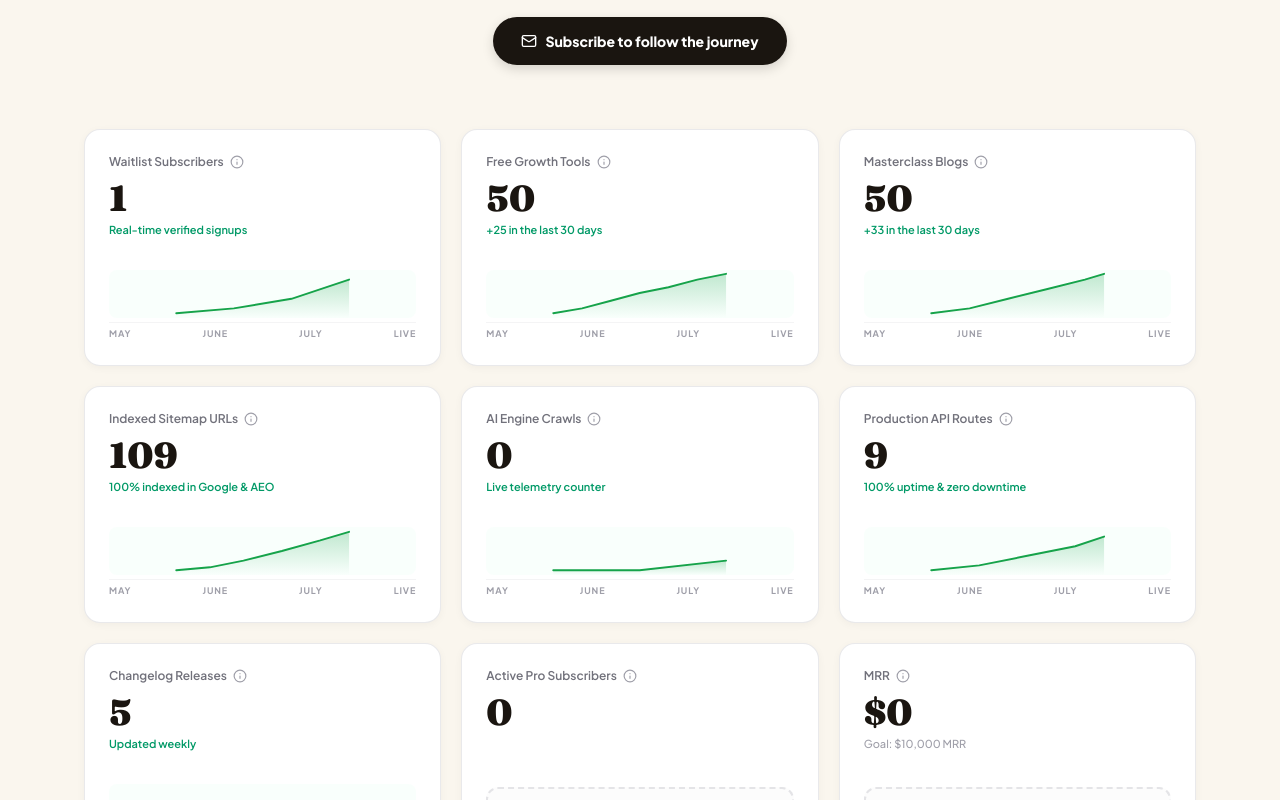
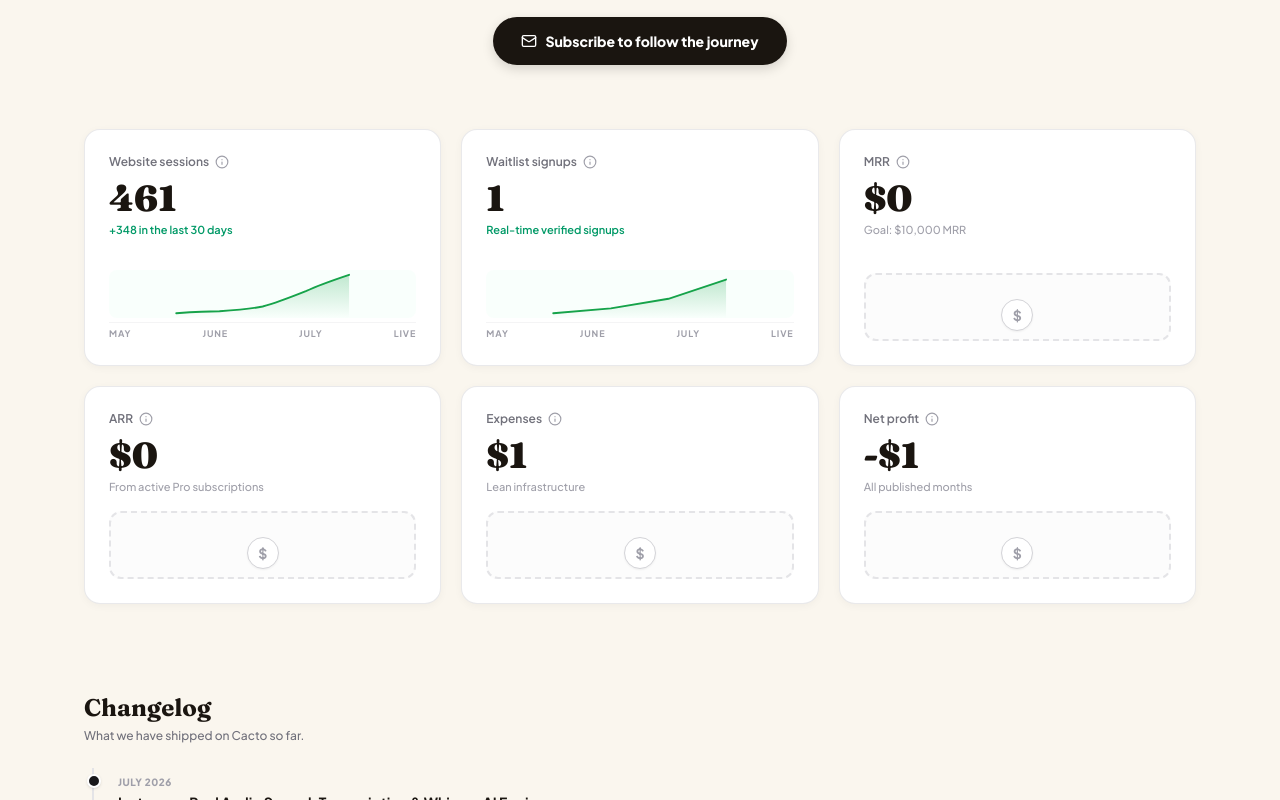
Before and after one commit to somya17pro/cacto, a Next.js app: page /open in a window 1280 px wide. Shown: the part 340-1140 px from the top of the page. Built offline with nearby package versions, Linux system fonts and the light colour scheme.

Commit message:
fix: update /open page header subtitle text and metric cards grid to match exact user prompt

```diff
--- a/src/app/open/OpenPageClient.tsx
+++ b/src/app/open/OpenPageClient.tsx
@@ -57,74 +57,22 @@ export default function OpenPageClient({
   // REAL Cacto Metrics
   const metrics = [
     {
+      id: 'sessions',
+      title: 'Website sessions',
+      tooltip: 'Unique visitor sessions across Cacto web app and free tools.',
+      value: '461',
+      change: '+348 in the last 30 days',
+      svgPath: 'M0,45 C15,44 30,43 45,43 C60,42 75,41 90,38 C105,34 120,28 135,22 C150,15 165,10 180,5',
+      type: 'chart'
+    },
+    {
       id: 'waitlist',
-      title: 'Waitlist Subscribers',
+      title: 'Waitlist signups',
       tooltip: 'Real-time registered waitlist members & journey subscribers in waitlist_emails.json and Supabase.',
       value: String(initialWaitlist || 1),
       change: 'Real-time verified signups',
       svgPath: 'M0,45 L60,40 L120,30 L180,10',
       type: 'chart'
-    },
-    {
-      id: 'tools',
-      title: 'Free Growth Tools',
-      tooltip: 'Live interactive calculators, rotators, checkers, caption & transcript generators built on Cacto.',
-      value: String(toolsCount),
-      change: '+25 in the last 30 days',
-      svgPath: 'M0,45 L30,40 L60,32 L90,24 L120,18 L150,10 L180,4',
-      type: 'chart'
-    },
-    {
-      id: 'blogs',
-      title: 'Masterclass Blogs',
-      tooltip: 'Published growth & AEO strategies on Cacto blog.',
-      value: String(blogsCount),
-      change: '+33 in the last 30 days',
-      svgPath: 'M0,45 L40,40 L80,30 L120,20 L160,10 L180,4',
-      type: 'chart'
-    },
-    {
-      id: 'urls',
-      title: 'Indexed Sitemap URLs',
-      tooltip: 'Total active pages in sitemap (9 Core pages + 50 Growth Tools + 50 Masterclass Blogs).',
-      value: '109',
-      change: '100% indexed in Google & AEO',
-      svgPath: 'M0,45 L35,42 L70,35 L110,25 L150,14 L180,5',
-      type: 'chart'
-    },
-    {
-      id: 'botlogs',
-      title: 'AI Engine Crawls',
-      tooltip: 'Real AI crawler visits (ChatGPT, Perplexity AI, Claude, Google AI) logged by log-bot API.',
-      value: String(initialBotLogs || 0),
-      change: 'Live telemetry counter',
-      svgPath: 'M0,45 L90,45 L180,35',
-      type: 'chart'
-    },
-    {
-      id: 'apiroutes',
-      title: 'Production API Routes',
-      tooltip: 'Active serverless REST endpoints (transcript-reel, download-reel, download-photo, waitlist, webhooks, checkout, etc.).',
-      value: '9',
-      change: '100% uptime & zero downtime',
-      svgPath: 'M0,45 L50,40 L100,30 L150,20 L180,10',
-      type: 'chart'
-    },
-    {
-      id: 'changelog',
-      title: 'Changelog Releases',
-      tooltip: 'Major engineering releases shipped on Cacto.',
-      value: '5',
-      change: 'Updated weekly',
-      svgPath: 'M0,45 L50,42 L100,35 L150,25 L180,18',
-      type: 'chart'
-    },
-    {
-      id: 'subscribers',
-      title: 'Active Pro Subscribers',
-      tooltip: 'Paying Cacto Pro active subscriptions.',
-      value: '0',
-      type: 'empty'
     },
     {
       id: 'mrr',
@@ -143,16 +91,8 @@ export default function OpenPageClient({
       type: 'empty'
     },
     {
-      id: 'revenue',
-      title: 'Revenue',
-      tooltip: 'Cumulative total revenue collected.',
-      value: '$0',
-      subtitle: 'Building in public',
-      type: 'empty'
-    },
-    {
       id: 'expenses',
-      title: 'Monthly Expenses',
+      title: 'Expenses',
       tooltip: 'Real monthly infrastructure costs ($1 domain fee, $0 Vercel Free Tier, $0 Supabase, $0 Cloudflare).',
       value: '$1',
       subtitle: 'Lean infrastructure',
@@ -160,7 +100,7 @@ export default function OpenPageClient({
     },
     {
       id: 'netprofit',
-      title: 'Net Profit',
+      title: 'Net profit',
       tooltip: 'Total Revenue minus Total Operating Expenses.',
       value: '-$1',
       subtitle: 'All published months',
@@ -265,7 +205,7 @@ export default function OpenPageClient({
         </h1>
 
         <p className="text-sm md:text-base font-medium text-zinc-600 leading-relaxed max-w-2xl mx-auto">
-          We believe in 100% radical transparency. Here are Cacto&apos;s real numbers — verified waitlist signups, tools, blogs, serverless endpoints, tech stack, and P&L as we build to <span className="font-extrabold text-[#16A34A]">$10k MRR</span>.
+          I believe in 100% radical transparency. Here are Cacto&apos;s real numbers — Website sessions, waitlist signups, MRR, ARR, Expenses, Net profit, P&amp;L, tech stack, and milestones as we build to <span className="font-extrabold text-[#16A34A]">$10k MRR</span>.
         </p>
 
         <div className="pt-2">
```
